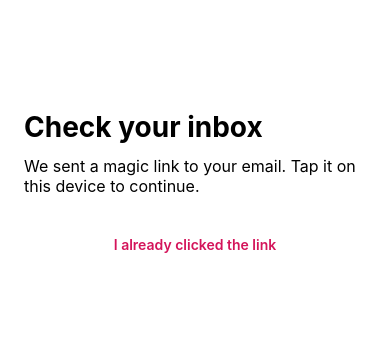
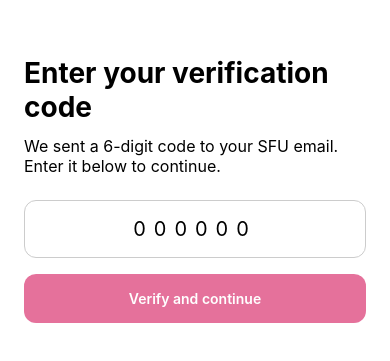
Before and after one commit to Harsh-Bot/Ride-Share-, a React Native app: screen /VerifyEmail in a window 390 px wide. Shown: the part 233-594 px from the top of the page. Built offline with nearby package versions, Linux system fonts and the light colour scheme; what expo-linking, react-native-worklets would draw is missing.

Commit message:
.newmerge

```diff
--- a/app.json
+++ b/app.json
@@ -5,11 +5,11 @@
     "version": "0.1.0",
     "orientation": "portrait",
     "jsEngine": "hermes",
-    "icon": "./assets/icon.png",
+    "icon": "./assets/images/logo.png",
     "userInterfaceStyle": "light",
     "scheme": "sfurideshare",
     "splash": {
-      "image": "./assets/splash.png",
+      "image": "./assets/images/logo.png",
       "resizeMode": "contain",
       "backgroundColor": "#FFFFFF"
     },
@@ -22,7 +22,7 @@
     },
     "android": {
       "adaptiveIcon": {
-        "foregroundImage": "./assets/adaptive-icon.png",
+        "foregroundImage": "./assets/images/logo.png",
         "backgroundColor": "#FFFFFF"
       },
       "package": "ca.sfu.rideshare"
--- a/src/contexts/AuthContext.tsx
+++ b/src/contexts/AuthContext.tsx
@@ -1,40 +1,87 @@
-import { createContext, ReactNode, useContext, useState } from 'react';
+import { createContext, ReactNode, useCallback, useContext, useMemo, useState } from 'react';
+import { isSfuEmail } from '../utils/validation';
+
+type AuthUser = {
+  email: string;
+};
 
 type AuthContextValue = {
   isAuthenticated: boolean;
   isLoading: boolean;
-  user: null;
+  user: AuthUser | null;
+  pendingEmail: string | null;
+  authError: string | null;
   initiateSignIn: (email: string) => Promise<void>;
-  completeSignIn: (link: string) => Promise<void>;
+  completeSignIn: (code: string) => Promise<void>;
   signOut: () => Promise<void>;
 };
 
 const AuthContext = createContext<AuthContextValue | undefined>(undefined);
 
 export const AuthProvider = ({ children }: { children: ReactNode }) => {
-  const [isAuthenticated] = useState(false);
-  const [isLoading] = useState(false);
+  const [isAuthenticated, setIsAuthenticated] = useState(false);
+  const [isLoading, setIsLoading] = useState(false);
+  const [pendingEmail, setPendingEmail] = useState<string | null>(null);
+  const [user, setUser] = useState<AuthUser | null>(null);
+  const [authError, setAuthError] = useState<string | null>(null);
 
-  const initiateSignIn = async (_email: string) => {
-    // TODO: Implement Firebase email link/OTP initiation
-  };
+  const initiateSignIn = useCallback<AuthContextValue['initiateSignIn']>(async (email) => {
+    const normalizedEmail = email.trim().toLowerCase();
 
-  const completeSignIn = async (_link: string) => {
-    // TODO: Implement sign-in completion using dynamic links
-  };
+    if (!isSfuEmail(normalizedEmail)) {
+      setAuthError('Please use a valid @sfu.ca email address.');
+      throw new Error('Invalid SFU email domain');
+    }
 
-  const signOut = async () => {
-    // TODO: Implement sign-out flow and token revocation
-  };
+    setAuthError(null);
+    setPendingEmail(normalizedEmail);
+  }, []);
 
-  const value: AuthContextValue = {
-    isAuthenticated,
-    isLoading,
-    user: null,
-    initiateSignIn,
-    completeSignIn,
-    signOut
-  };
+  const completeSignIn = useCallback<AuthContextValue['completeSignIn']>(async (code) => {
+    if (!pendingEmail) {
+      const errorMessage = 'No pending sign-in request found. Start again.';
+      setAuthError(errorMessage);
+      throw new Error(errorMessage);
+    }
+
+    const sanitizedCode = code.trim();
+    if (sanitizedCode.length !== 6 || !/^[0-9]{6}$/.test(sanitizedCode)) {
+      const errorMessage = 'Enter the 6-digit code sent to your SFU email.';
+      setAuthError(errorMessage);
+      throw new Error(errorMessage);
+    }
+
+    setIsLoading(true);
+    try {
+      const authenticatedUser: AuthUser = { email: pendingEmail };
+      setUser(authenticatedUser);
+      setIsAuthenticated(true);
+      setPendingEmail(null);
+      setAuthError(null);
+    } finally {
+      setIsLoading(false);
+    }
+  }, [pendingEmail]);
+
+  const signOut = useCallback<AuthContextValue['signOut']>(async () => {
+    setIsAuthenticated(false);
+    setUser(null);
+    setPendingEmail(null);
+  }, []);
+
+  const value = useMemo<AuthContextValue>(
+    () => ({
+      isAuthenticated,
+      isLoading,
+      user,
+      pendingEmail,
+      authError,
+      initiateSignIn,
+      completeSignIn,
+      signOut
+    }),
+    [authError, completeSignIn, initiateSignIn, isAuthenticated, isLoading, pendingEmail, signOut, user]
+  );
 
   return <AuthContext.Provider value={value}>{children}</AuthContext.Provider>;
 };
--- a/src/features/auth/screens/VerifyEmailScreen.tsx
+++ b/src/features/auth/screens/VerifyEmailScreen.tsx
@@ -1,4 +1,5 @@
-import { View, Text, StyleSheet, TouchableOpacity } from 'react-native';
+import { useState } from 'react';
+import { View, Text, StyleSheet, TouchableOpacity, TextInput } from 'react-native';
 import { NativeStackScreenProps } from '@react-navigation/native-stack';
 import { AuthStackParamList } from '../../../navigation/types';
 import { useAuth } from '../../../hooks/useAuth';
@@ -6,20 +7,49 @@ import { useAuth } from '../../../hooks/useAuth';
 type Props = NativeStackScreenProps<AuthStackParamList, 'VerifyEmail'>;
 
 const VerifyEmailScreen = ({ route }: Props) => {
-  const { completeSignIn } = useAuth();
-  const email = route.params?.email ?? '';
+  const { completeSignIn, authError, isLoading, pendingEmail } = useAuth();
+  const [code, setCode] = useState('');
+  const [localError, setLocalError] = useState<string | null>(null);
 
-  const handleRefreshSession = async () => {
-    // TODO: Use inbound dynamic link or OTP entry to complete auth
-    await completeSignIn('');
+  const email = route.params?.email ?? pendingEmail ?? '';
+
+  const handleCodeSubmit = async () => {
+    setLocalError(null);
+    try {
+      await completeSignIn(code);
+    } catch (error) {
+      setLocalError((error as Error).message);
+    }
   };
+
+  const message = localError ?? authError;
+  const isCodeValid = code.trim().length === 6;
 
   return (
     <View style={styles.container}>
-      <Text style={styles.title}>Check your inbox</Text>
-      <Text style={styles.body}>We sent a magic link to {email || 'your email'}. Tap it on this device to continue.</Text>
-      <TouchableOpacity style={styles.secondary} onPress={handleRefreshSession}>
-        <Text style={styles.secondaryText}>I already clicked the link</Text>
+      <Text style={styles.title}>Enter your verification code</Text>
+      <Text style={styles.body}>We sent a 6-digit code to {email || 'your SFU email'}. Enter it below to continue.</Text>
+      <TextInput
+        style={styles.input}
+        value={code}
+        onChangeText={(value) => {
+          setCode(value.replace(/[^0-9]/g, ''));
+          if (localError) {
+            setLocalError(null);
+          }
+        }}
+        placeholder="000000"
+        keyboardType="number-pad"
+        maxLength={6}
+        textContentType="oneTimeCode"
+      />
+      {message ? <Text style={styles.error}>{message}</Text> : null}
+      <TouchableOpacity
+        style={[styles.cta, (!isCodeValid || isLoading) && styles.ctaDisabled]}
+        onPress={handleCodeSubmit}
+        disabled={!isCodeValid || isLoading}
+      >
+        <Text style={styles.ctaText}>{isLoading ? 'Verifying…' : 'Verify and continue'}</Text>
       </TouchableOpacity>
     </View>
   );
@@ -40,12 +70,32 @@ const styles = StyleSheet.create({
     fontSize: 16,
     marginBottom: 24
   },
-  secondary: {
+  input: {
+    borderWidth: 1,
+    borderColor: '#CCCCCC',
+    borderRadius: 12,
     padding: 16,
+    fontSize: 20,
+    letterSpacing: 8,
+    textAlign: 'center',
+    marginBottom: 16
+  },
+  error: {
+    color: '#B91C1C',
+    marginBottom: 16,
+    textAlign: 'center'
+  },
+  cta: {
+    backgroundColor: '#D4145A',
+    padding: 16,
+    borderRadius: 12,
     alignItems: 'center'
   },
-  secondaryText: {
-    color: '#D4145A',
+  ctaDisabled: {
+    opacity: 0.6
+  },
+  ctaText: {
+    color: '#FFFFFF',
     fontWeight: '600'
   }
 });
--- a/src/features/auth/screens/WelcomeScreen.tsx
+++ b/src/features/auth/screens/WelcomeScreen.tsx
@@ -1,7 +1,9 @@
-import { View, Text, StyleSheet, TouchableOpacity, Image } from 'react-native';
+import { View, Text, StyleSheet, TouchableOpacity, Image, ImageSourcePropType } from 'react-native';
 import { NativeStackScreenProps } from '@react-navigation/native-stack';
 import { AuthStackParamList } from '../../../navigation/types';
-import illustration from '../../../../assets/welcome-illustration.png';
+
+// eslint-disable-next-line @typescript-eslint/no-var-requires
+const illustration: ImageSourcePropType = require('../../../../assets/images/welcome-illustration.png');
 
 type Props = NativeStackScreenProps<AuthStackParamList, 'Welcome'>;
 
--- /dev/null
+++ b/src/types/images.d.ts
@@ -0,0 +1,4 @@
+declare module '*.png' {
+  const value: number;
+  export default value;
+}
--- a/tsconfig.json
+++ b/tsconfig.json
@@ -3,6 +3,7 @@
   "compilerOptions": {
     "strict": true,
     "noEmit": true,
+    "allowArbitraryExtensions": true,
     "types": [
       "react",
       "react-native"
```
Also changed, not shown: assets/images/logo.png (added), assets/welcome-illustration.png (deleted).
